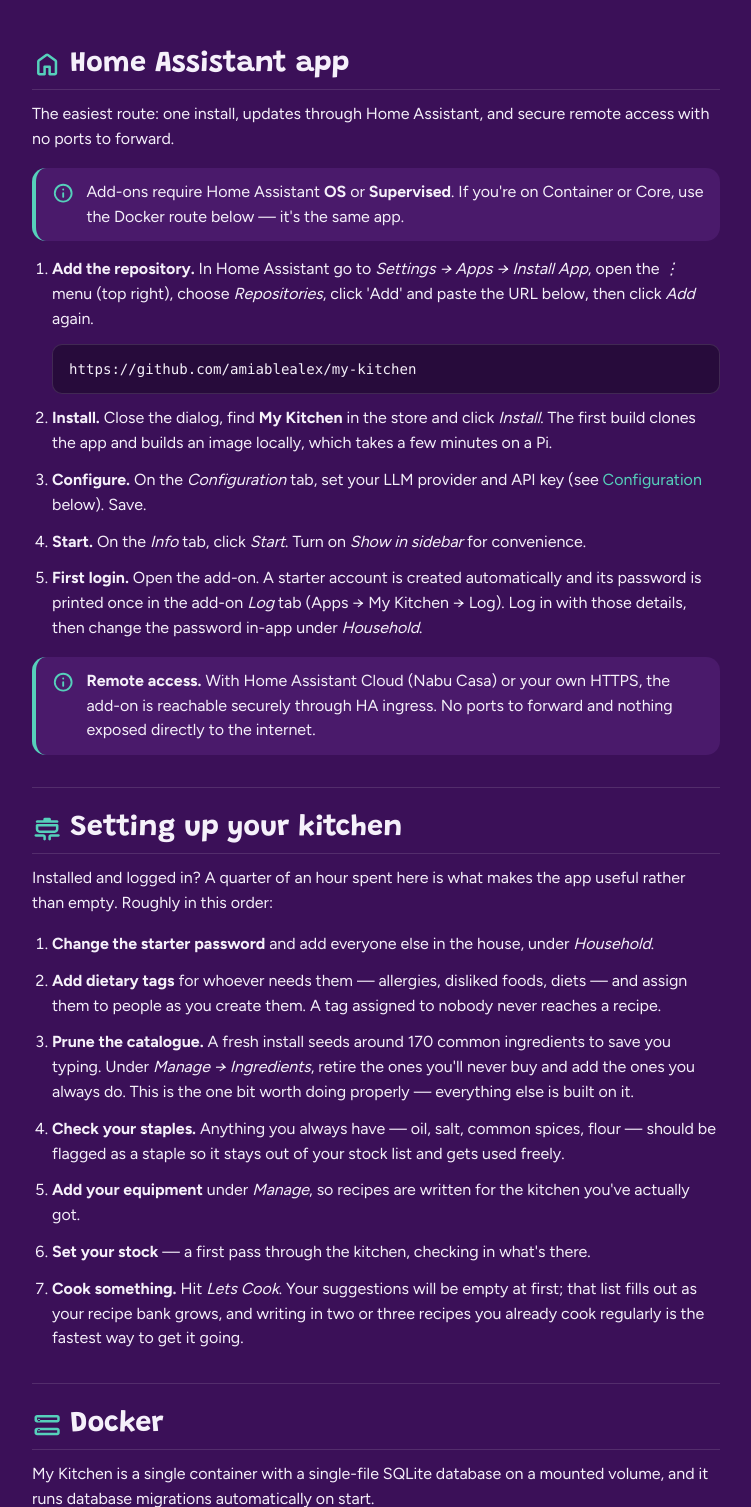
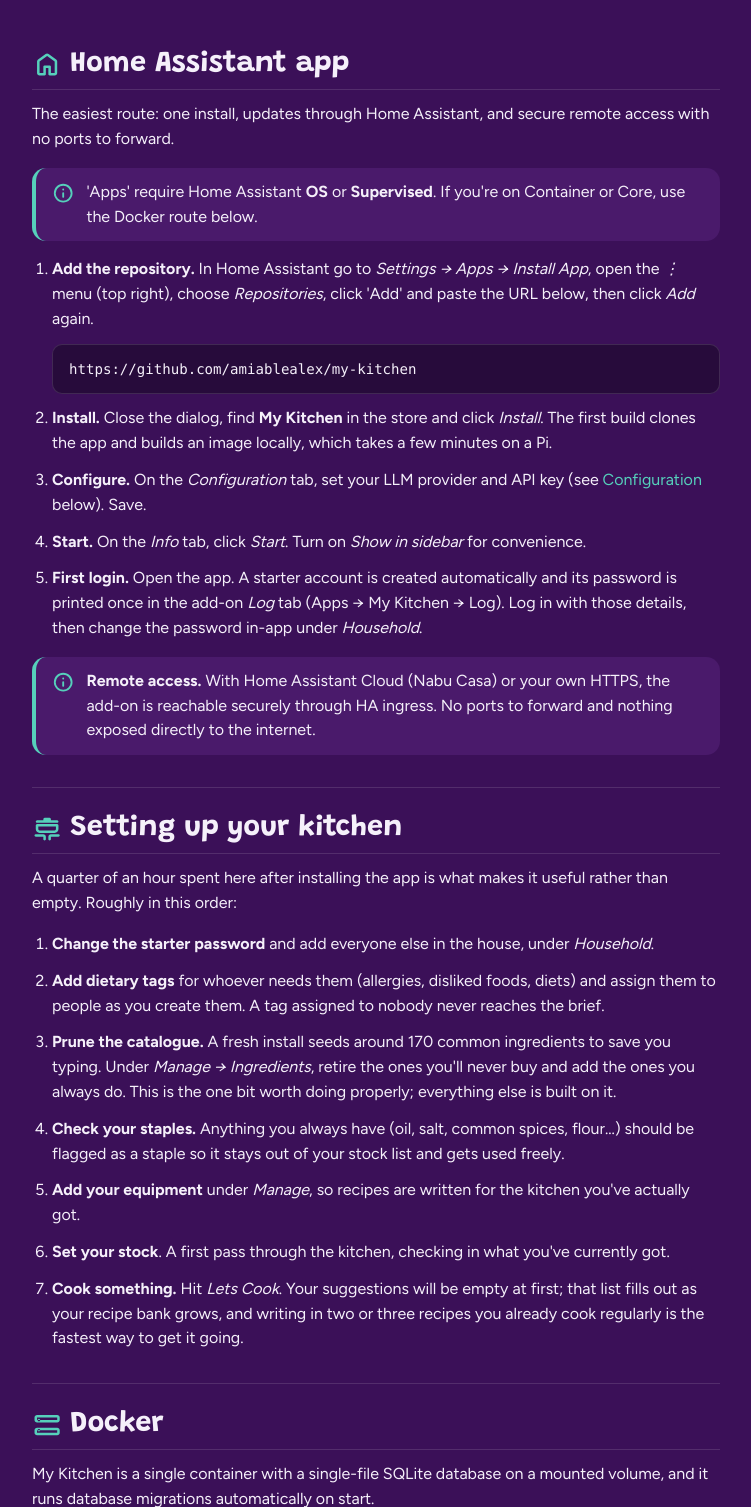
Before and after one commit to amiablealex/my-kitchen-site, a Flask app: page /get-started in a window 1280 px wide. Shown: the part 61-1568 px from the top of the page, without its empty margins (264-1015 px from the left). Run offline with Flask 3, Linux system fonts and the light colour scheme.

Commit message:
simple updates

```diff
--- a/templates/get_started.html
+++ b/templates/get_started.html
@@ -14,8 +14,8 @@
         no ports to forward.</p>
       <div class="callout callout--info">
         {{ icon('info') }}
-        <div>Add-ons require Home Assistant <strong>OS</strong> or <strong>Supervised</strong>. If
-          you're on Container or Core, use the Docker route below — it's the same app.</div>
+        <div>'Apps' require Home Assistant <strong>OS</strong> or <strong>Supervised</strong>. If
+          you're on Container or Core, use the Docker route below.</div>
       </div>
       <ol class="walk">
         <li><strong>Add the repository.</strong> In Home Assistant go to
@@ -30,7 +30,7 @@
           API key (see <a href="#configure">Configuration</a> below). Save.</li>
         <li><strong>Start.</strong> On the <em>Info</em> tab, click <em>Start</em>. Turn on
           <em>Show in sidebar</em> for convenience.</li>
-        <li><strong>First login.</strong> Open the add-on. A starter account is created automatically
+        <li><strong>First login.</strong> Open the app. A starter account is created automatically
           and its password is printed once in the add-on <em>Log</em> tab (Apps → My Kitchen → Log).
           Log in with those details, then change the password in-app under <em>Household</em>.</li>
       </ol>
@@ -44,25 +44,24 @@
 
     <div class="gs-block">
       <h2 id="setup" class="anchored">{{ icon('cooking') }} Setting up your kitchen</h2>
-      <p>Installed and logged in? A quarter of an hour spent here is what makes the app useful rather
+      <p>A quarter of an hour spent here after installing the app is what makes it useful rather
         than empty. Roughly in this order:</p>
       <ol class="walk">
         <li><strong>Change the starter password</strong> and add everyone else in the house, under
           <em>Household</em>.</li>
-        <li><strong>Add dietary tags</strong> for whoever needs them — allergies, disliked foods,
-          diets — and assign them to people as you create them. A tag assigned to nobody never reaches
-          a recipe.</li>
+        <li><strong>Add dietary tags</strong> for whoever needs them (allergies, disliked foods,
+          diets) and assign them to people as you create them. A tag assigned to nobody never reaches
+          the brief.</li>
         <li><strong>Prune the catalogue.</strong> A fresh install seeds around 170 common ingredients
           to save you typing. Under <em>Manage → Ingredients</em>, retire the ones you'll never buy and
-          add the ones you always do. This is the one bit worth doing properly — everything else is
+          add the ones you always do. This is the one bit worth doing properly; everything else is
           built on it.</li>
-        <li><strong>Check your staples.</strong> Anything you always have — oil, salt, common spices,
-          flour — should be flagged as a staple so it stays out of your stock list and gets used
+        <li><strong>Check your staples.</strong> Anything you always have (oil, salt, common spices,
+          flour...) should be flagged as a staple so it stays out of your stock list and gets used
           freely.</li>
         <li><strong>Add your equipment</strong> under <em>Manage</em>, so recipes are written for the
           kitchen you've actually got.</li>
-        <li><strong>Set your stock</strong> — a first pass through the kitchen, checking in what's
-          there.</li>
+        <li><strong>Set your stock</strong>. A first pass through the kitchen, checking in what you've currently got.</li>
         <li><strong>Cook something.</strong> Hit <em>Lets Cook</em>. Your suggestions will be empty
           at first; that list fills out as your recipe bank grows, and writing in two or three
           recipes you already cook regularly is the fastest way to get it going.</li>
@@ -104,8 +103,8 @@ pip install -r requirements.txt
 cp .env.example .env            # then edit
 flask db upgrade &amp;&amp; flask seed  # schema + starter catalogue
 python run.py</code></pre>
-      <p class="muted">With <code>LLM_PROVIDER=mock</code> that needs no API key at all — a good way
-        to click through the whole app before deciding whether you want it.</p>
+      <p class="muted">With <code>LLM_PROVIDER=mock</code> that needs no API key. A good way
+        to check out the app before deciding whether you want to add your key.</p>
     </div>
 
     <div class="gs-block">
@@ -128,16 +127,16 @@ python run.py</code></pre>
 
       <h3>What it costs</h3>
       <p>The app is free and open source. The running cost is your provider's API usage, billed to
-        your own key. Only generation calls the model — browsing, suggestions, stock and everything
-        else are local and free — and a generation is a single call to a lightweight model. In
+        your own key. Only generation calls the model - browsing, suggestions, stock and everything
+        else are local and free. Generation is a single call to a lightweight model. In
         practice that's pennies over a month of normal household cooking, but it isn't nothing, and
         it's worth setting a spending cap in your provider's console.</p>
 
       <div class="callout callout--info">
         {{ icon('info') }}
-        <div><strong>Running fully local?</strong> Not yet. The provider adapter is deliberately
-          swappable and a local model (such as Ollama) is a natural fit for it, but that provider
-          isn't written — today, generation means a hosted model and an API key. See
+        <div><strong>Running fully local?</strong> Not yet. The provider adapter is
+          swappable and a local model (such as Ollama) is a natural fit, but a local provider
+          isn't implemented yet. Currently, generation means a call to a cloud model with an API key. See
           <a href="{{ url_for('privacy') }}">Privacy &amp; data</a>.</div>
       </div>
     </div>
@@ -145,9 +144,9 @@ python run.py</code></pre>
     <div class="gs-block">
       <h2>Updating &amp; backups</h2>
       <p><strong>Home Assistant:</strong> new versions appear under standard 'updates'. Configure
-         <em>Settings → System → Backups</em> so HA snapshots the add-on before schema-changing releases.</p>
+         <em>Settings → System → Backups</em> if you want HA to snapshot the app's data before schema-changing releases.</p>
       <p><strong>Docker:</strong> <code>git pull</code> then <code>docker compose up -d --build</code>;
-         migrations apply on start. Your data lives on the mounted <code>/data</code> volume. Back that
+         migrations apply on start. Data lives on the mounted <code>/data</code> volume. Back that
          up yourself however you want.</p>
       <p class="muted">What changed in each version is listed under
         <a href="{{ url_for('releases') }}">Releases</a>.</p>
```
